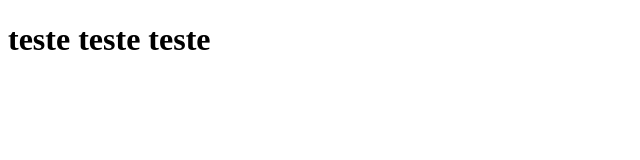
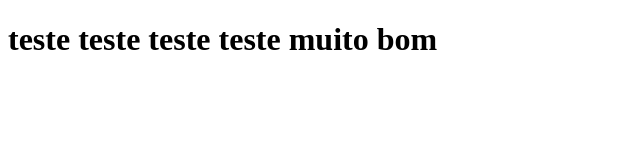
Before and after one commit to DaniloAOSilva/projeto_git_kenzie, a plain HTML site: page index.html in a window 1280 px wide. Shown: the whole page, without its empty margins (0-640 px from the left). Drawn offline with Linux system fonts and the light colour scheme.

Commit message:
alteração dentro da tag h1

```diff
--- a/index.html
+++ b/index.html
@@ -7,6 +7,6 @@
     <title>projeto git</title>
 </head>
 <body>
-    <h1>teste teste teste</h1>
+    <h1>teste teste teste teste muito bom  </h1>
 </body>
 </html>
```
